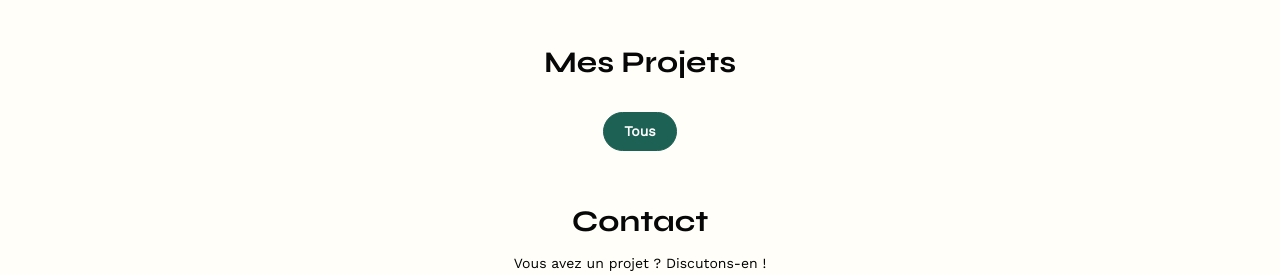
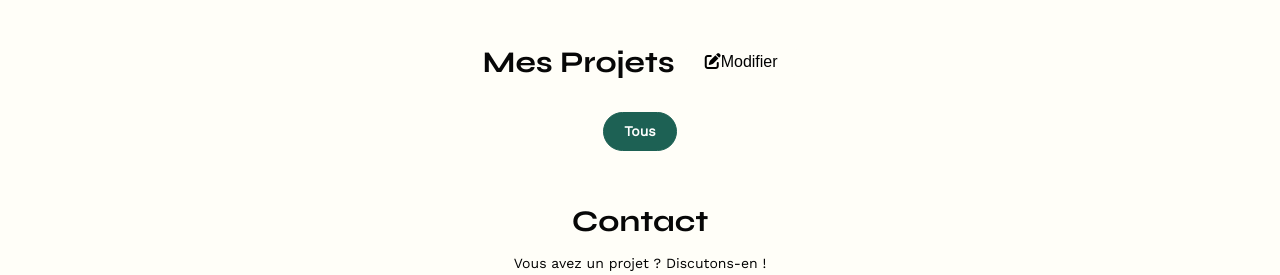
Before and after one commit to nabilmhl123/Projet3.1, a website: page Projet3/FrontEnd/index.html in a window 1280 px wide. Shown: the part 525-800 px from the top of the page. Drawn offline with nearby package versions, Linux system fonts and the light colour scheme; no server answers.

Commit message:
correctiondustyle

```diff
--- a/Projet3/FrontEnd/style.css
+++ b/Projet3/FrontEnd/style.css
@@ -202,10 +202,7 @@ li:hover {
 #introduction p {
 	margin-bottom: 0.5em;
 }
-#portfolio h2 {
-	text-align: center;
-	margin-bottom: 1em;
-}
+
 
 .gallery {
     display: grid;
@@ -318,19 +315,29 @@ footer nav ul {
 }
 
 /* Style pour le bouton Modifier */
-.modal-btn {
-    /* margin: 20px; */
-    position: absolute;
-    right: 420px;
-    bottom: -72px;
-    padding: 10px 20px;
+#portfolio {
+    text-align: center;
+}
+
+#portfolio h2 {
+    display: inline-block; /* Mettre le titre en inline-block pour permettre l'alignement en ligne */
+    margin-right: 10px; /* Ajoute un espace entre le titre et le bouton */
+    vertical-align: middle;
+        text-align: center;
+        margin-bottom: 1em; /* Aligne verticalement le titre avec le bouton */
+}
+
+.modal-btn.modal-trigger {
+    display: inline-block; /* Affiche le bouton en ligne avec le titre */
+    padding: 5px 20px; /* Ajuste le padding selon tes préférences */
     background-color: #FFFEF8;
     color: #000000;
     border: none;
     border-radius: 5px;
     font-size: 16px;
     cursor: pointer;
-    z-index: 9999;
+    vertical-align: middle; /* Aligne verticalement le bouton avec le texte */
+    margin-top: -30px; /* Ajuste cette valeur pour positionner le bouton plus haut */
 }
 
 .formulaire-ajout-photo{
```
